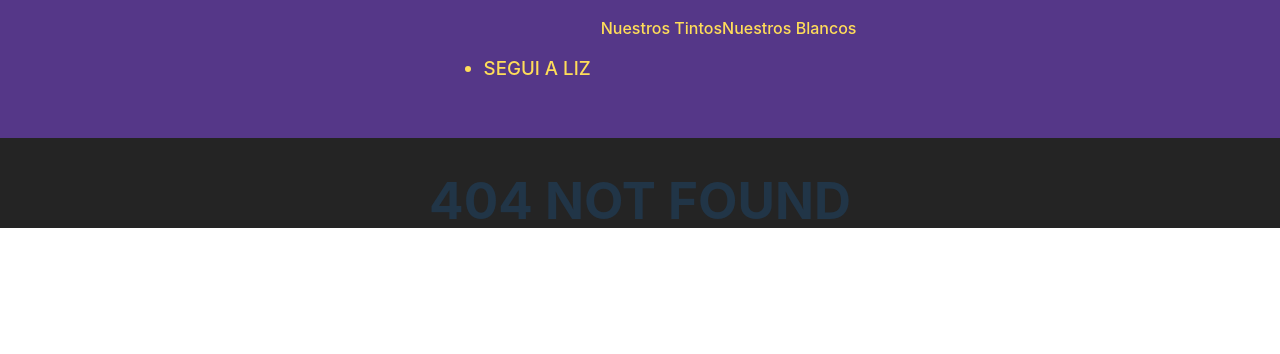
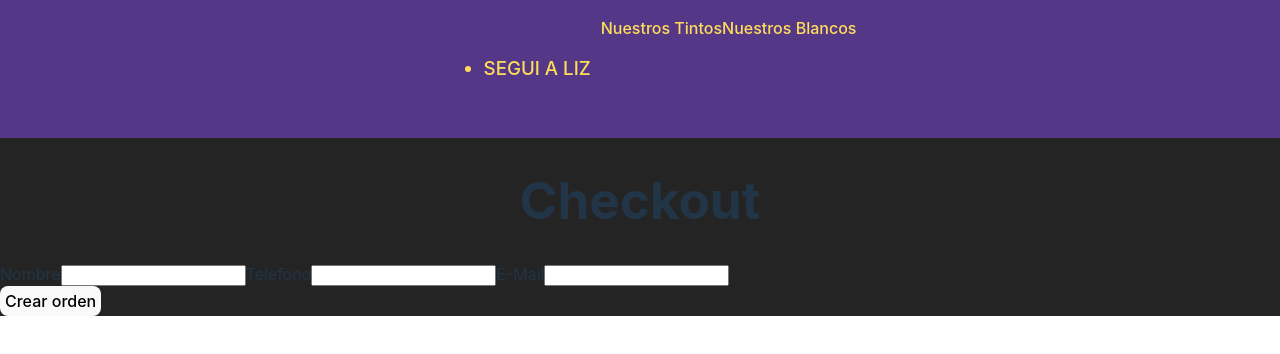
Before and after one commit to gcarnevali/e-commerce, a React (Vite) app: page /checkout in a window 1280 px wide. Before the commit this address had no page. Shown: the top 354 px of the page. Built offline with nearby package versions, Linux system fonts and the light colour scheme.

Commit message:
Primeros pasos checkout

```diff
--- a/src/App.jsx
+++ b/src/App.jsx
@@ -5,6 +5,7 @@ import { BrowserRouter, Routes, Route } from 'react-router-dom'
 import ItemDetailContainer from './components/ItemDetailContainer/ItemDetailCointaner';
 import Homepage from '../src/Homepage/Homepage'
 import Cart from './components/Cart/Cart';
+import Checkout from './components/Checkout/Checkout';
 
 import { CartProvider } from './context/CartContext';
 
@@ -20,6 +21,7 @@ function App() {
             <Route path="/category/:categoryId" element={<ItemListContainer />} />
             <Route path="/item/:itemId" element={<ItemDetailContainer />} />
             <Route path="/cart" element={<Cart />} />
+            <Route path="/checkout" element={<Checkout />} />
             <Route path='*' element={<h1>404 NOT FOUND</h1>}></Route>
           </Routes>
         </CartProvider>
--- a/src/components/CartWidget/CartWidget.jsx
+++ b/src/components/CartWidget/CartWidget.jsx
@@ -8,10 +8,10 @@ const CartWidget = () => {
 
   return (
     <div className="imagen">
-<Link to='/cart' className='CartWidget' style={{ display: cantidadTotal > 0 ? 'block' : 'none'}}>
+      <Link to='/cart' className='CartWidget' style={{ display: cantidadTotal > 0 ? 'block' : 'none' }}>
         <svg xmlns="http://www.w3.org/2000/svg" fill="none" viewBox="0 0 24 24" strokeWidth={1.5} stroke="currentColor">
           <path strokeLinecap="round" strokeLinejoin="round" d="M2.25 3h1.386c.51 0 .955.343 1.087.835l.383 1.437M7.5 14.25a3 3 0 00-3 3h15.75m-12.75-3h11.218c1.121-2.3 2.1-4.684 2.924-7.138a60.114 60.114 0 00-16.536-1.84M7.5 14.25L5.106 5.272M6 20.25a.75.75 0 11-1.5 0 .75.75 0 011.5 0zm12.75 0a.75.75 0 11-1.5 0 .75.75 0 011.5 0z" />
-</svg> { cantidadTotal }
+        </svg> {cantidadTotal}
       </Link>
     </div>
   )
--- a/src/components/CheckoutForm/CheckoutForm.jsx
+++ b/src/components/CheckoutForm/CheckoutForm.jsx
@@ -21,25 +21,25 @@ const CheckoutForm = ({ onConfirm }) => {
                 <label className="Label">
                     Nombre
                     <input className="Input"
-                    type="text"
-                    value={nombre}
-                    onChange={({target}) => setNombre(target.value)}
+                        type="text"
+                        value={nombre}
+                        onChange={({ target }) => setNombre(target.value)}
                     />
                 </label>
                 <label className="Label">
-                    Nombre
+                    Telefono
                     <input className="Input"
-                    type="text"
-                    value={phone}
-                    onChange={({target}) => setTelefono(target.value)}
+                        type="text"
+                        value={telefono}
+                        onChange={({ target }) => setTelefono(target.value)}
                     />
                 </label>
                 <label className="Label">
-                    Nombre
+                    E-Mail
                     <input className="Input"
-                    type="text"
-                    value={email}
-                    onChange={({target}) => setEmail(target.value)}
+                        type="text"
+                        value={email}
+                        onChange={({ target }) => setEmail(target.value)}
                     />
                 </label>
                 <div className="Label">
--- a/src/components/ItemListContainer/ItemList.jsx
+++ b/src/components/ItemListContainer/ItemList.jsx
@@ -1,9 +1,9 @@
 import Item from "../Item/Item";
 
-const ItemList = ({productos}) => {
-    return(
+const ItemList = ({ productos }) => {
+    return (
         <div className="ListGroup">
-            {productos.map(prod => <Item key={prod.id} {...prod}/>)}
+            {productos.map(prod => <Item key={prod.id} {...prod} />)}
         </div>
     )
 }
--- a/src/components/NavBar/NavBar.jsx
+++ b/src/components/NavBar/NavBar.jsx
@@ -6,8 +6,8 @@ return <nav>
         <ul className="nav-menu">
             <h3><li><NavLink to='/'>SEGUI A LIZ</NavLink></li></h3>
 
-        <li className="nav-item"><NavLink className={({ isActive}) => isActive ? 'ActiveOption' : 'Option'} to={"/category/Tintos"}>Nuestros Tintos</NavLink></li>
-        <li className="nav-item"><NavLink className={({ isActive}) => isActive ? 'ActiveOption' : 'Option'} to={"/category/Blancos"}>Nuestros Blancos</NavLink></li>
+            <li className="nav-item"><NavLink className={({ isActive }) => isActive ? 'ActiveOption' : 'Option'} to={"/category/Tintos"}>Nuestros Tintos</NavLink></li>
+            <li className="nav-item"><NavLink className={({ isActive }) => isActive ? 'ActiveOption' : 'Option'} to={"/category/Blancos"}>Nuestros Blancos</NavLink></li>
 
             <CartWidget />
         </ul>
```
Also changed, not shown: src/components/Button/Button.jsx (line endings or trailing spaces), src/components/ItemListContainer/ItemListContainer.jsx (indentation only). Lines whose indentation alone changed are shown as unchanged.
